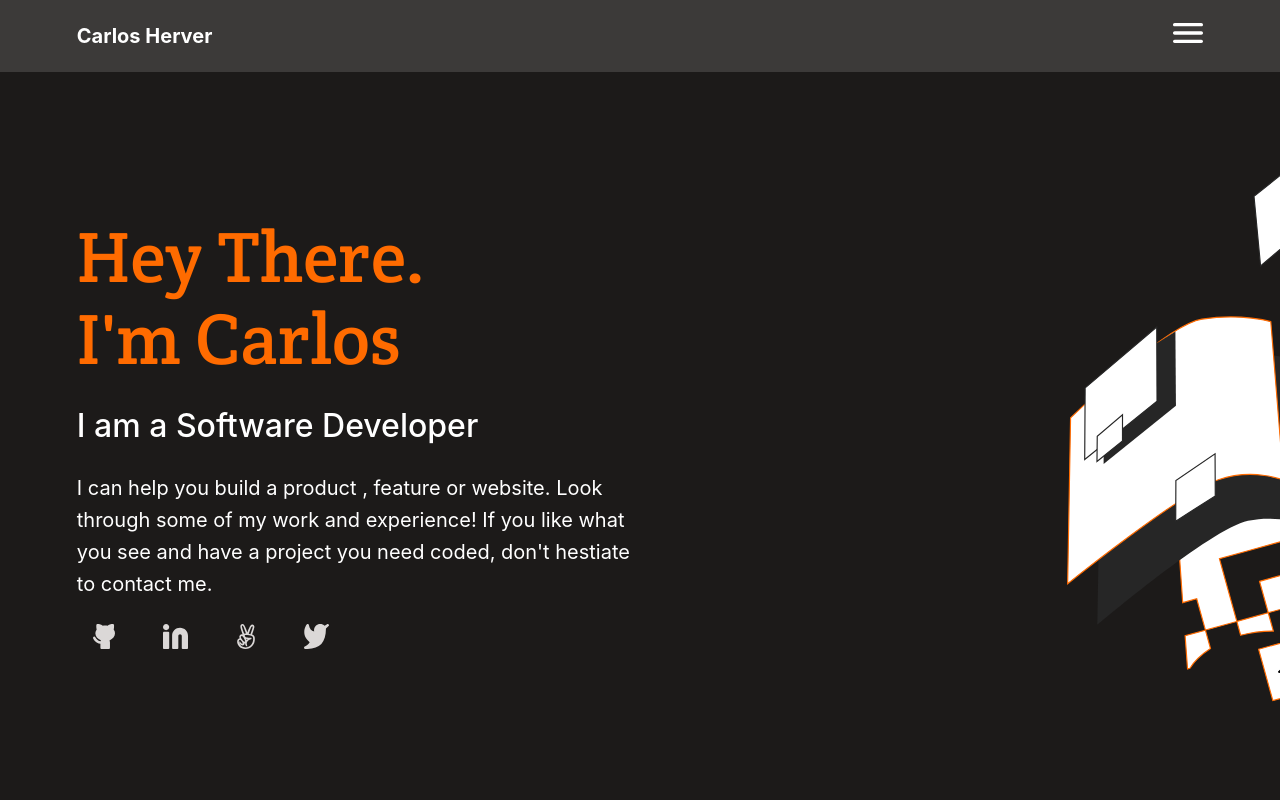
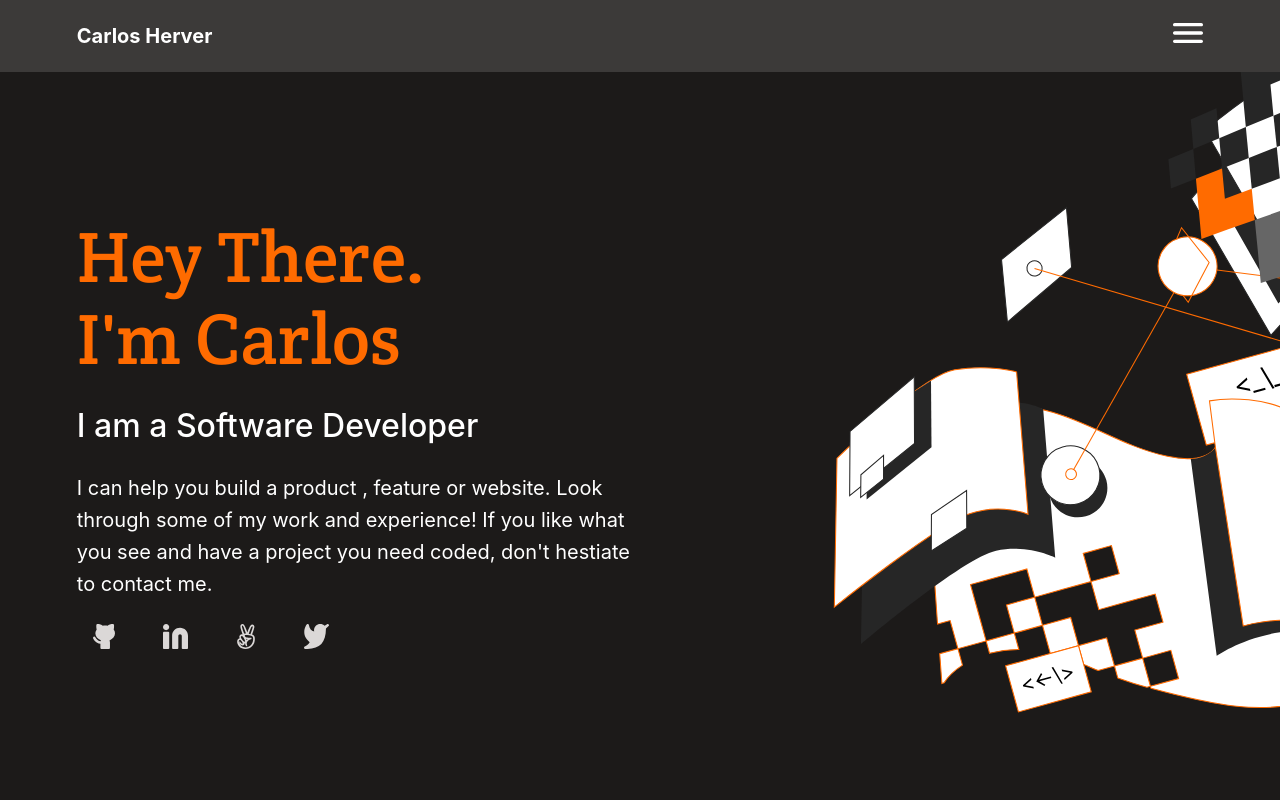
Before and after one commit to carloshs1994/portfolio-react, a React (Create React App) app: page / in a window 1280 px wide. Shown: the top 800 px of the page. Built offline with nearby package versions, Linux system fonts and the light colour scheme.

Commit message:
Add dynamic images to About and presentation sections

```diff
--- a/src/components/About.js
+++ b/src/components/About.js
@@ -1,10 +1,22 @@
-import React from 'react';
+import React, { useEffect, useState } from 'react';
 import Img1About from '../img/img-1-about.svg';
+import Img2About from '../img/img-1-about-desktop.svg';
 import List1 from '../img/list1.svg';
 import List2 from '../img/list2.svg';
 import List3 from '../img/list3.svg';
 
-const About = () => (
+const About = () => {
+  const [imgForRender, setImgForRender] = useState(
+    (window.innerWidth < 1080) ? Img1About : Img2About,
+  );
+  useEffect(() => {
+    const handleResize = () => (
+      (window.innerWidth < 1080) ? setImgForRender(Img1About) : setImgForRender(Img2About)
+    );
+    window.addEventListener('resize', handleResize);
+    return () => window.removeEventListener('resize', handleResize);
+  }, [window.innerWidth]);
+  return (
     <section className="about" id="about">
       <section className="about-info">
         <h1>About me</h1>
@@ -24,7 +36,7 @@ const About = () => (
         >
           Get My Resume
         </button>
-      <img src={Img1About} alt="decoration" />
+        <img src={imgForRender} alt="decoration" />
       </section>
       <hr />
       <section className="about-skills">
@@ -65,5 +77,6 @@ const About = () => (
       </section>
     </section>
   );
+};
 
 export default About;
--- a/src/components/Presentation.js
+++ b/src/components/Presentation.js
@@ -7,7 +7,9 @@ import Img1Head from '../img/img-1-head.svg';
 import Img2Head from '../img/img-1-head-desktop.svg';
 
 const Presentation = () => {
-  const [imgForRender, setImgForRender] = useState(Img1Head);
+  const [imgForRender, setImgForRender] = useState(
+    (window.innerWidth < 1080) ? Img1Head : Img2Head,
+  );
   useEffect(() => {
     const handleResize = () => (
       (window.innerWidth < 1080) ? setImgForRender(Img1Head) : setImgForRender(Img2Head)
--- a/src/style/pages/_home.scss
+++ b/src/style/pages/_home.scss
@@ -281,6 +281,16 @@
         }
       }
     }
+  }
+
+  @include desktop {
+   &-info {
+     img {
+       width: auto;
+       height: 60%;
+       bottom: 30%;
+     }
+   }
   }
 }
 
```
Also changed, not shown: src/img/img-1-about-desktop.svg (added). Lines whose indentation alone changed are shown as unchanged.
